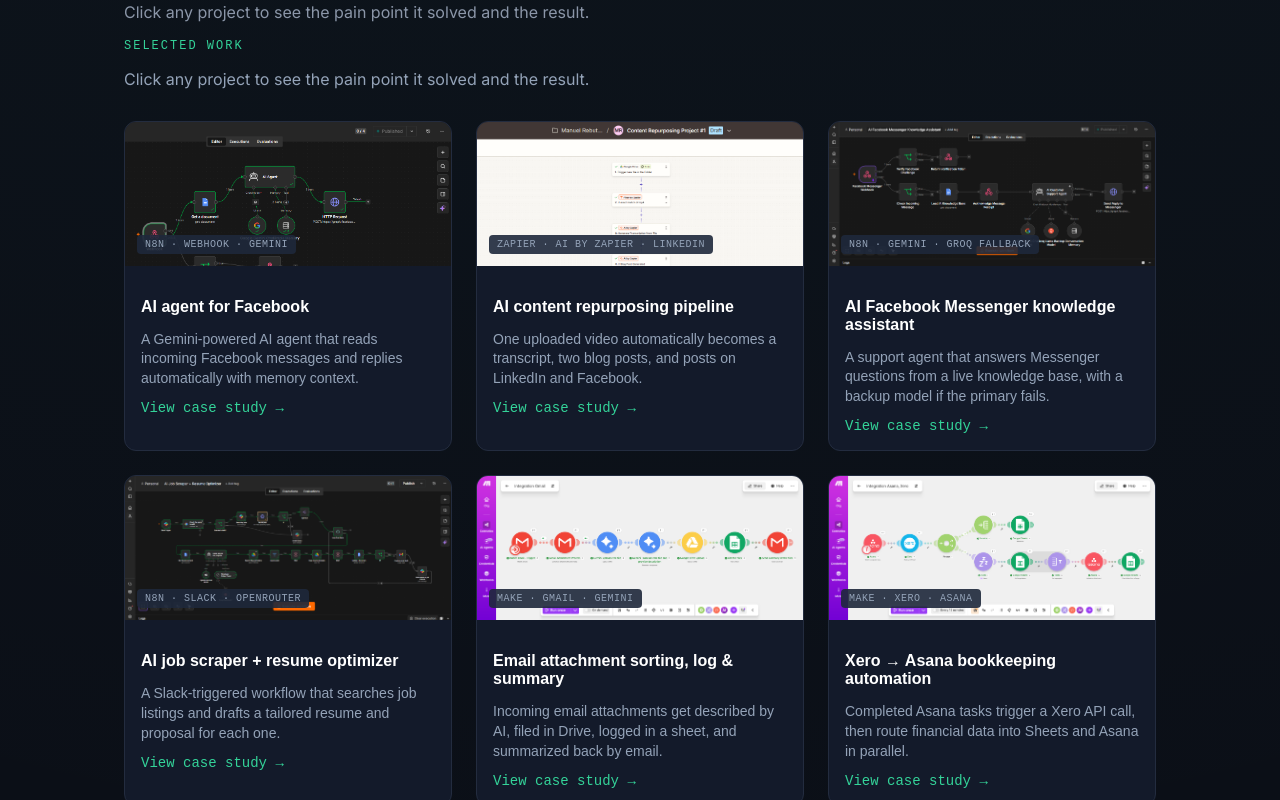
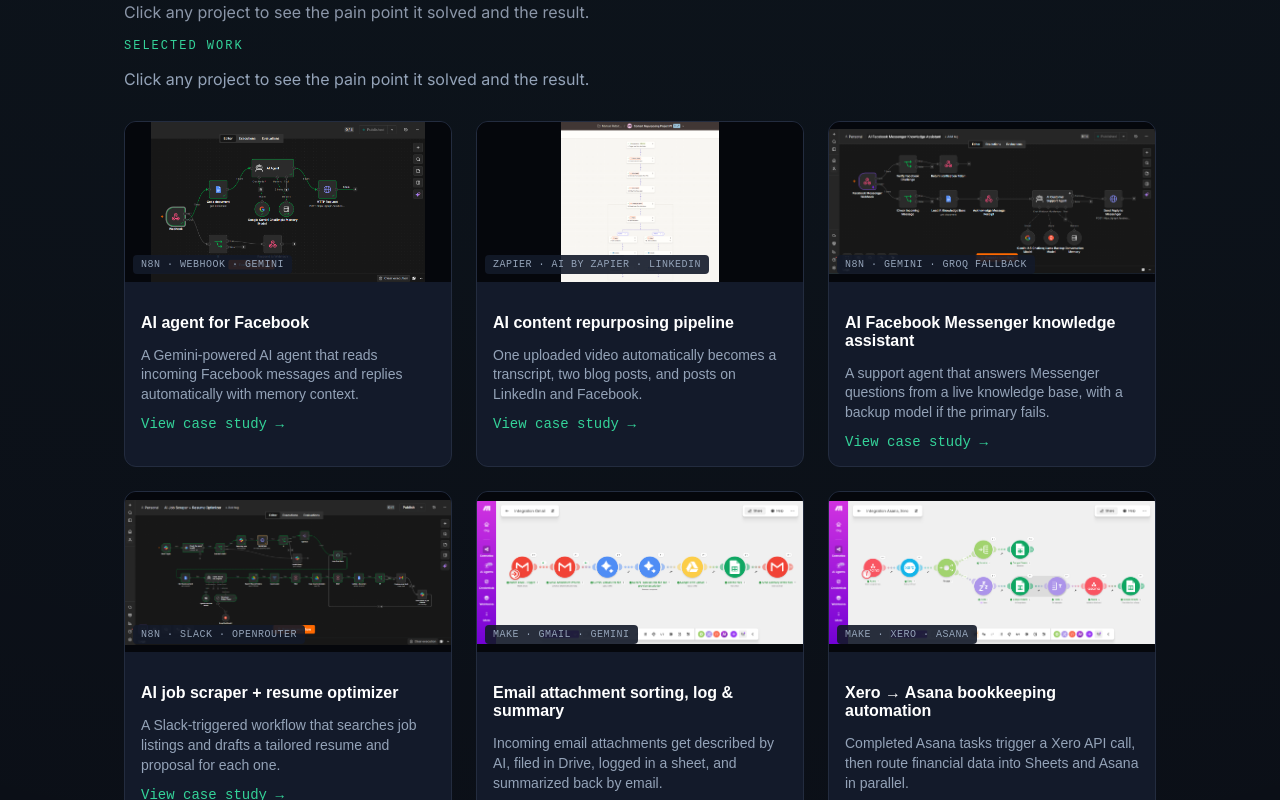
Before and after one commit to manuelraiautomation-bot/ai-automation-portfolio, a Next.js app: page / in a window 1280 px wide. Shown: the part 1680-2480 px from the top of the page. Built offline with nearby package versions, Linux system fonts and the light colour scheme.

Commit message:
Fix image cropping, use object-fit contain

```diff
--- a/app/CaseStudyGallery.js
+++ b/app/CaseStudyGallery.js
@@ -98,6 +98,7 @@ const caseStudies = [
 
 const colors = {
   bg: "#0b0f19",
+  imgBg: "#05070c",
   card: "#131a2a",
   border: "#232c3f",
   borderHover: "#3a4762",
@@ -157,24 +158,34 @@ export default function CaseStudyGallery() {
               (e.currentTarget.style.borderColor = colors.border)
             }
           >
-            <div style={{ position: "relative", height: "144px", width: "100%", overflow: "hidden" }}>
+            <div
+              style={{
+                position: "relative",
+                height: "160px",
+                width: "100%",
+                overflow: "hidden",
+                background: colors.imgBg,
+                display: "flex",
+                alignItems: "center",
+                justifyContent: "center",
+              }}
+            >
               <img
                 src={cs.image}
                 alt={cs.title}
                 style={{
                   width: "100%",
                   height: "100%",
-                  objectFit: "cover",
-                  objectPosition: "top",
+                  objectFit: "contain",
                   display: "block",
                 }}
               />
               <span
                 style={{
                   position: "absolute",
-                  bottom: "12px",
-                  left: "12px",
-                  background: "rgba(30,41,59,0.9)",
+                  bottom: "8px",
+                  left: "8px",
+                  background: "rgba(19,26,42,0.9)",
                   color: colors.textDim,
                   fontSize: "10px",
                   letterSpacing: "0.5px",
@@ -221,17 +232,28 @@ export default function CaseStudyGallery() {
               background: colors.card,
               border: `1px solid ${colors.border}`,
               borderRadius: "12px",
-              maxWidth: "640px",
+              maxWidth: "680px",
               width: "100%",
-              maxHeight: "85vh",
+              maxHeight: "90vh",
               overflowY: "auto",
             }}
           >
-            <img
-              src={active.image}
-              alt={active.title}
-              style={{ width: "100%", height: "192px", objectFit: "cover", objectPosition: "top" }}
-            />
+            <div
+              style={{
+                width: "100%",
+                background: colors.imgBg,
+                display: "flex",
+                alignItems: "center",
+                justifyContent: "center",
+                padding: "12px",
+              }}
+            >
+              <img
+                src={active.image}
+                alt={active.title}
+                style={{ width: "100%", height: "auto", maxHeight: "320px", objectFit: "contain" }}
+              />
+            </div>
             <div style={{ padding: "24px" }}>
               <span style={{ color: colors.textDim, fontSize: "10px", letterSpacing: "0.5px", fontFamily: "monospace" }}>
                 {active.tags.join(" · ")}
```
